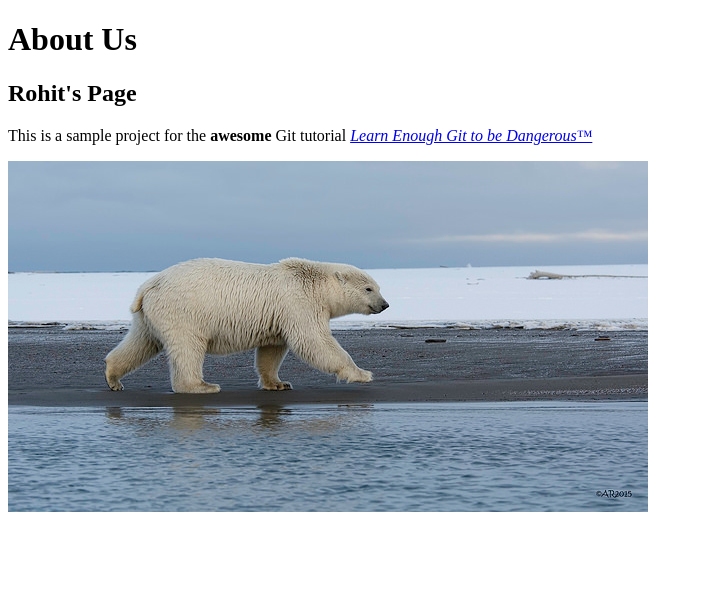
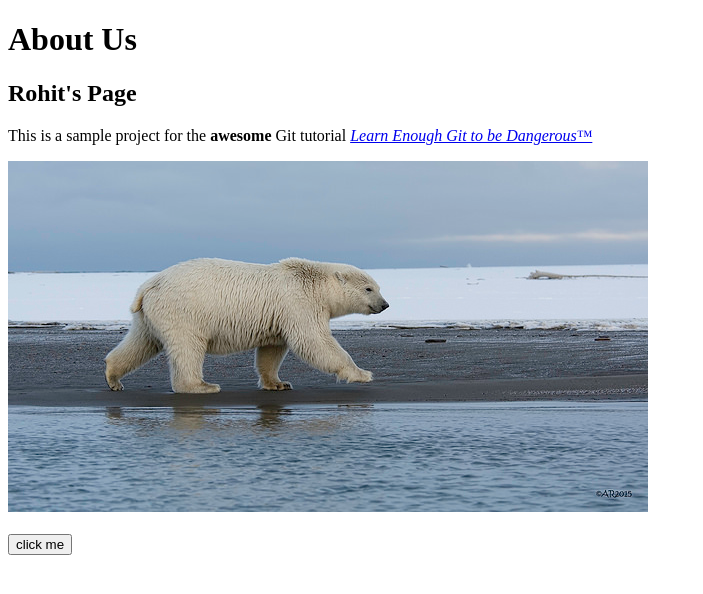
Before and after one commit to rohit8932/website2, a plain HTML site: page about.html in a window 1280 px wide. Shown: the whole page, without its empty margins (0-703 px from the left). Drawn offline with Linux system fonts and the light colour scheme.

Commit message:
Add link back to index.html

```diff
--- a/about.html
+++ b/about.html
@@ -12,6 +12,9 @@
 	<a href="https://www.flickr.com/photos/puliarfanita/22959238329">
       <img src="images/polar_bear.jpg" alt="Polar bear">
     </a>
+    <br><br>
+    <a href="index.html">
+    <input type="button"  value="click me"> </a>
 
 </body>
 </html>
```
